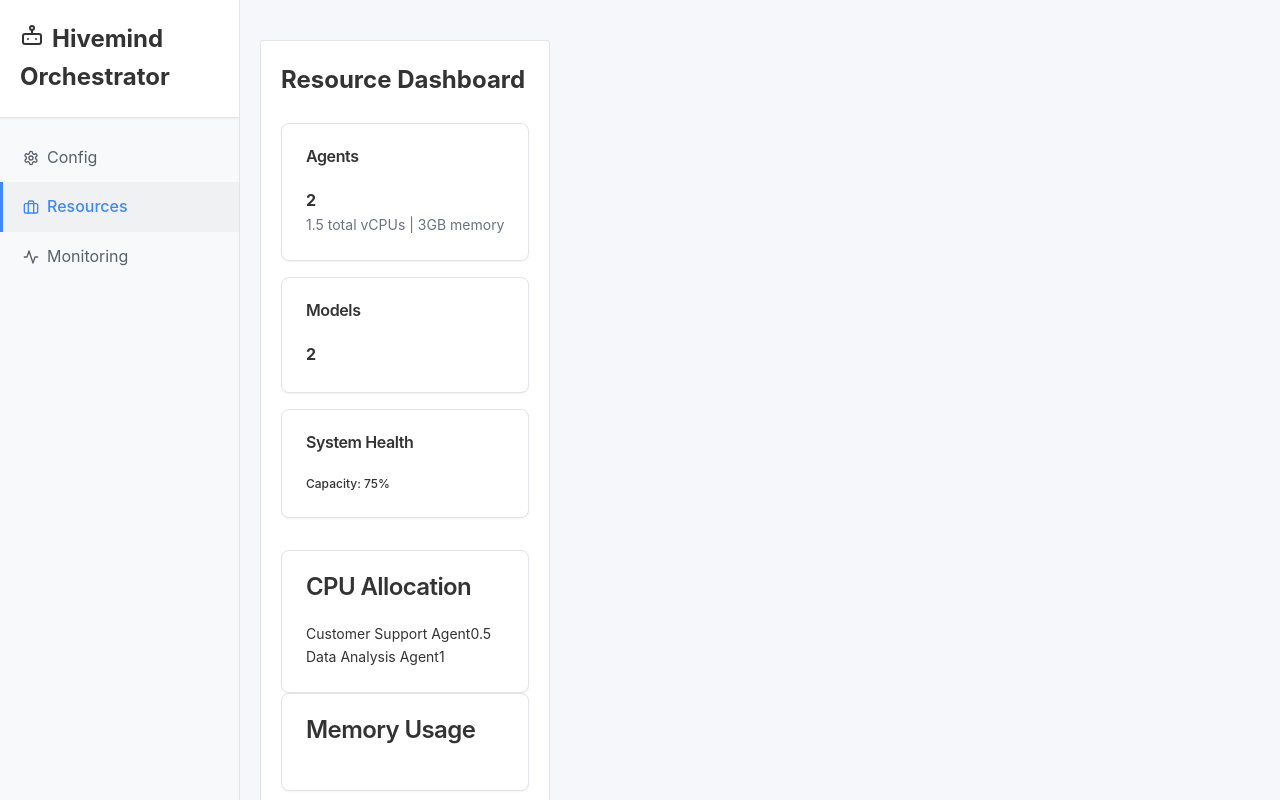
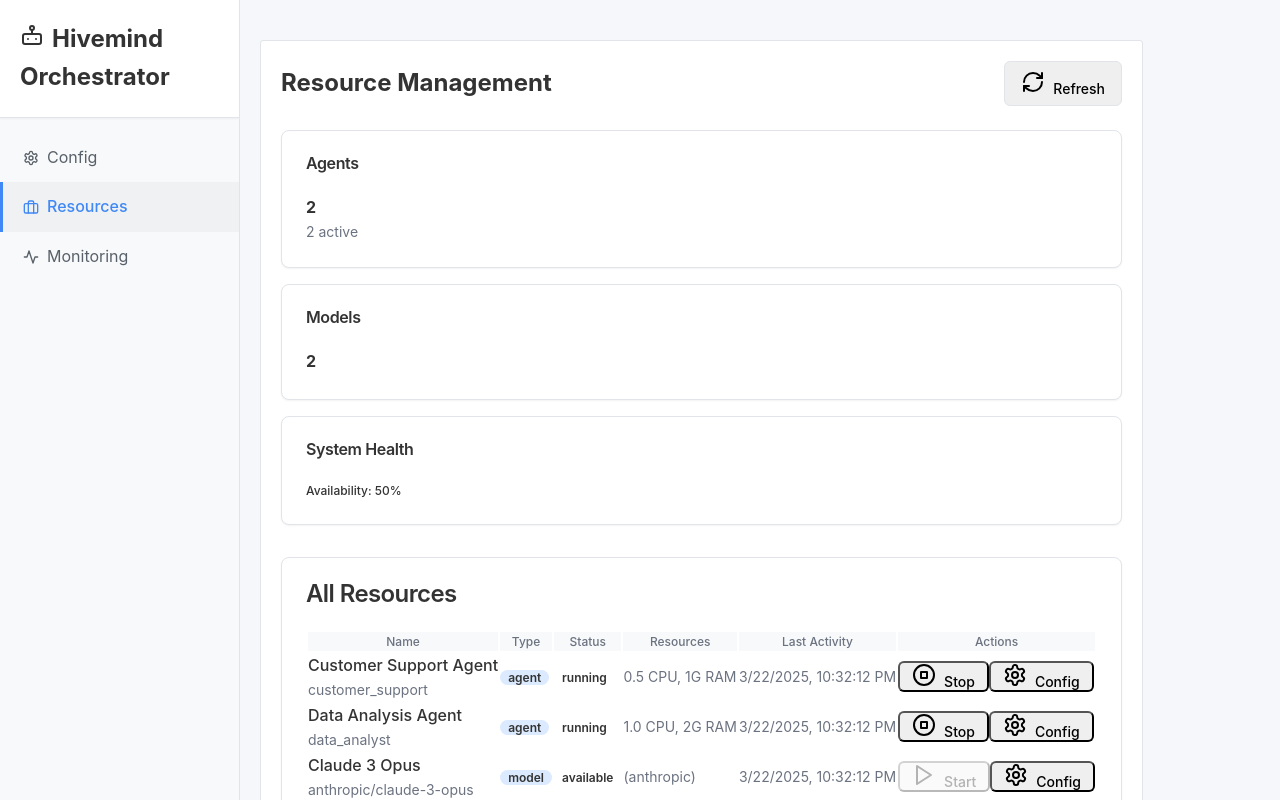
Before and after one commit to varangian-core/hivemind-orchestrator, a React (Create React App) app: page / in a window 1280 px wide. Both pictures are taken after a click on the element "Resources". Shown: the top 800 px of the page. Built offline with nearby package versions, Linux system fonts and the light colour scheme; no server answers.

Commit message:
Create Button component; Update import path; Replace cva with clsx for compatibility.

```diff
--- a/src/components/Resources.jsx
+++ b/src/components/Resources.jsx
@@ -1,27 +1,66 @@
-import React from 'react';
+import React, { useState } from 'react';
 import { Card, CardContent, CardHeader, CardTitle } from './ui/card';
 import { Gauge, BarChart, LineChart } from './ui/charts';
+import { Button } from './ui/button.jsx';
+import { Play, StopCircle, Settings, RefreshCw } from 'lucide-react';
 
 const Resources = ({ configs }) => {
-  // Calculate resource metrics from configs
-  const metrics = {
-    agents: {
-      count: configs.agents?.length || 0,
-      cpu: configs.agents?.reduce((sum, a) => sum + parseFloat(a.resources?.cpu || 0), 0) || 0,
-      memory: configs.agents?.reduce((sum, a) => {
-        const mem = parseFloat(a.resources?.memory?.replace(/[^\d.]/g, '') || 0);
-        return sum + mem;
-      }, 0) || 0
-    },
-    models: {
-      count: configs.gateway?.models?.length || 0
+  const [resources, setResources] = useState([
+    ...(configs.agents?.map(agent => ({
+      id: agent.id,
+      name: agent.name || agent.id,
+      type: 'agent',
+      status: 'running', // Mock status
+      cpu: agent.resources?.cpu || '0.5',
+      memory: agent.resources?.memory || '1G',
+      lastActive: new Date().toISOString()
+    })) || []),
+    ...(configs.gateway?.models?.map(model => ({
+      id: model.id,
+      name: model.name || model.id,
+      type: 'model',
+      status: 'available',
+      provider: model.provider,
+      lastUsed: new Date().toISOString()
+    })) || [])
+  ]);
+
+  const [isRefreshing, setIsRefreshing] = useState(false);
+
+  const refreshResources = () => {
+    setIsRefreshing(true);
+    // Simulate refresh
+    setTimeout(() => {
+      setIsRefreshing(false);
+    }, 1000);
+  };
+
+  const toggleResourceStatus = (id) => {
+    setResources(resources.map(resource => {
+      if (resource.id === id) {
+        return {
+          ...resource,
+          status: resource.status === 'running' ? 'stopped' : 'running'
+        };
       }
+      return resource;
+    }));
   };
 
   return (
     <div className="container">
       <div className="content">
-        <h2 className="text-2xl font-bold mb-6">Resource Dashboard</h2>
+        <div className="flex justify-between items-center mb-6">
+          <h2 className="text-2xl font-bold">Resource Management</h2>
+          <Button
+            variant="outline"
+            onClick={refreshResources}
+            disabled={isRefreshing}
+          >
+            <RefreshCw className={`mr-2 h-4 w-4 ${isRefreshing ? 'animate-spin' : ''}`} />
+            Refresh
+          </Button>
+        </div>
 
         {/* Summary Cards */}
         <div className="grid grid-cols-1 md:grid-cols-3 gap-4 mb-8">
@@ -30,9 +69,11 @@ const Resources = ({ configs }) => {
               <CardTitle className="text-md">Agents</CardTitle>
             </CardHeader>
             <CardContent>
-              <div className="text-3xl font-bold">{metrics.agents.count}</div>
+              <div className="text-3xl font-bold">
+                {resources.filter(r => r.type === 'agent').length}
+              </div>
               <div className="text-sm text-gray-500">
-                {metrics.agents.cpu} total vCPUs | {metrics.agents.memory}GB memory
+                {resources.filter(r => r.type === 'agent' && r.status === 'running').length} active
               </div>
             </CardContent>
           </Card>
@@ -42,7 +83,9 @@ const Resources = ({ configs }) => {
               <CardTitle className="text-md">Models</CardTitle>
             </CardHeader>
             <CardContent>
-              <div className="text-3xl font-bold">{metrics.models.count}</div>
+              <div className="text-3xl font-bold">
+                {resources.filter(r => r.type === 'model').length}
+              </div>
             </CardContent>
           </Card>
 
@@ -51,38 +94,129 @@ const Resources = ({ configs }) => {
               <CardTitle className="text-md">System Health</CardTitle>
             </CardHeader>
             <CardContent>
-              <Gauge value={75} label="Capacity" />
+              <Gauge
+                value={
+                  (resources.filter(r => r.status === 'running').length /
+                   resources.length) * 100 || 0
+                }
+                label="Availability"
+              />
             </CardContent>
           </Card>
         </div>
 
-        {/* Charts Section */}
-        <div className="grid grid-cols-1 gap-6">
+        {/* Resources Table */}
         <Card>
           <CardHeader>
-              <CardTitle>CPU Allocation</CardTitle>
+            <CardTitle>All Resources</CardTitle>
           </CardHeader>
           <CardContent>
-              <BarChart
-                data={configs.agents?.map(a => ({
-                  name: a.name || a.id,
-                  value: parseFloat(a.resources?.cpu || 0)
-                }))}
-              />
+            <div className="overflow-x-auto">
+              <table className="min-w-full divide-y divide-gray-200">
+                <thead className="bg-gray-50">
+                  <tr>
+                    <th className="px-6 py-3 text-left text-xs font-medium text-gray-500 uppercase tracking-wider">Name</th>
+                    <th className="px-6 py-3 text-left text-xs font-medium text-gray-500 uppercase tracking-wider">Type</th>
+                    <th className="px-6 py-3 text-left text-xs font-medium text-gray-500 uppercase tracking-wider">Status</th>
+                    <th className="px-6 py-3 text-left text-xs font-medium text-gray-500 uppercase tracking-wider">Resources</th>
+                    <th className="px-6 py-3 text-left text-xs font-medium text-gray-500 uppercase tracking-wider">Last Activity</th>
+                    <th className="px-6 py-3 text-left text-xs font-medium text-gray-500 uppercase tracking-wider">Actions</th>
+                  </tr>
+                </thead>
+                <tbody className="bg-white divide-y divide-gray-200">
+                  {resources.map((resource) => (
+                    <tr key={resource.id}>
+                      <td className="px-6 py-4 whitespace-nowrap">
+                        <div className="font-medium">{resource.name}</div>
+                        <div className="text-sm text-gray-500">{resource.id}</div>
+                      </td>
+                      <td className="px-6 py-4 whitespace-nowrap">
+                        <span className="px-2 inline-flex text-xs leading-5 font-semibold rounded-full bg-blue-100 text-blue-800">
+                          {resource.type}
+                        </span>
+                      </td>
+                      <td className="px-6 py-4 whitespace-nowrap">
+                        <span className={`px-2 inline-flex text-xs leading-5 font-semibold rounded-full ${
+                          resource.status === 'running'
+                            ? 'bg-green-100 text-green-800'
+                            : 'bg-red-100 text-red-800'
+                        }`}>
+                          {resource.status}
+                        </span>
+                      </td>
+                      <td className="px-6 py-4 whitespace-nowrap text-sm text-gray-500">
+                        {resource.cpu && `${resource.cpu} CPU`}
+                        {resource.memory && `, ${resource.memory} RAM`}
+                        {resource.provider && `(${resource.provider})`}
+                      </td>
+                      <td className="px-6 py-4 whitespace-nowrap text-sm text-gray-500">
+                        {new Date(resource.lastActive || resource.lastUsed).toLocaleString()}
+                      </td>
+                      <td className="px-6 py-4 whitespace-nowrap text-sm font-medium">
+                        <div className="flex space-x-2">
+                          <Button
+                            variant="ghost"
+                            size="sm"
+                            onClick={() => toggleResourceStatus(resource.id)}
+                            disabled={resource.type === 'model'}
+                          >
+                            {resource.status === 'running' ? (
+                              <>
+                                <StopCircle className="mr-2 h-4 w-4" />
+                                Stop
+                              </>
+                            ) : (
+                              <>
+                                <Play className="mr-2 h-4 w-4" />
+                                Start
+                              </>
+                            )}
+                          </Button>
+                          <Button variant="ghost" size="sm">
+                            <Settings className="mr-2 h-4 w-4" />
+                            Config
+                          </Button>
+                        </div>
+                      </td>
+                    </tr>
+                  ))}
+                </tbody>
+              </table>
+            </div>
           </CardContent>
         </Card>
 
+        {/* Charts Section */}
+        <div className="grid grid-cols-1 gap-6 mt-6">
           <Card>
             <CardHeader>
-              <CardTitle>Memory Usage</CardTitle>
+              <CardTitle>Resource Utilization</CardTitle>
             </CardHeader>
             <CardContent>
-              <LineChart
-                data={configs.agents?.map(a => ({
-                  name: a.name || a.id,
-                  value: parseFloat(a.resources?.memory?.replace(/[^\d.]/g, '') || 0)
+              <div className="grid grid-cols-1 md:grid-cols-2 gap-4">
+                <div>
+                  <h3 className="text-sm font-medium mb-2">CPU Allocation</h3>
+                  <BarChart
+                    data={resources
+                      .filter(r => r.cpu)
+                      .map(r => ({
+                        name: r.name,
+                        value: parseFloat(r.cpu)
                       }))}
                   />
+                </div>
+                <div>
+                  <h3 className="text-sm font-medium mb-2">Memory Usage</h3>
+                  <LineChart
+                    data={resources
+                      .filter(r => r.memory)
+                      .map(r => ({
+                        name: r.name,
+                        value: parseFloat(r.memory.replace(/[^\d.]/g, ''))
+                      }))}
+                  />
+                </div>
+              </div>
             </CardContent>
           </Card>
         </div>
--- /dev/null
+++ b/src/components/ui/button.jsx
@@ -0,0 +1,40 @@
+import React from 'react';
+import clsx from 'clsx';
+
+const buttonVariants = (variant, size, className) => {
+  return clsx(
+    'inline-flex items-center justify-center rounded-md text-sm font-medium transition-colors',
+    'focus-visible:outline-none focus-visible:ring-2 focus-visible:ring-blue-500 focus-visible:ring-offset-2',
+    'disabled:opacity-50 disabled:pointer-events-none',
+    {
+      // Variants
+      'bg-blue-600 text-white hover:bg-blue-700': variant === 'default',
+      'bg-red-600 text-white hover:bg-red-700': variant === 'destructive',
+      'border border-gray-300 hover:bg-gray-100': variant === 'outline',
+      'bg-gray-100 text-gray-800 hover:bg-gray-200': variant === 'secondary',
+      'hover:bg-gray-100': variant === 'ghost',
+      'underline-offset-4 hover:underline text-blue-600': variant === 'link',
+
+      // Sizes
+      'h-10 py-2 px-4': size === 'default',
+      'h-9 px-3 rounded-md': size === 'sm',
+      'h-11 px-8 rounded-md': size === 'lg',
+    },
+    className
+  );
+};
+
+const Button = React.forwardRef(
+  ({ className, variant = 'default', size = 'default', ...props }, ref) => {
+    return (
+      <button
+        className={buttonVariants(variant, size, className)}
+        ref={ref}
+        {...props}
+      />
+    );
+  }
+);
+Button.displayName = 'Button';
+
+export { Button, buttonVariants };
```
Lines whose indentation alone changed are shown as unchanged.
